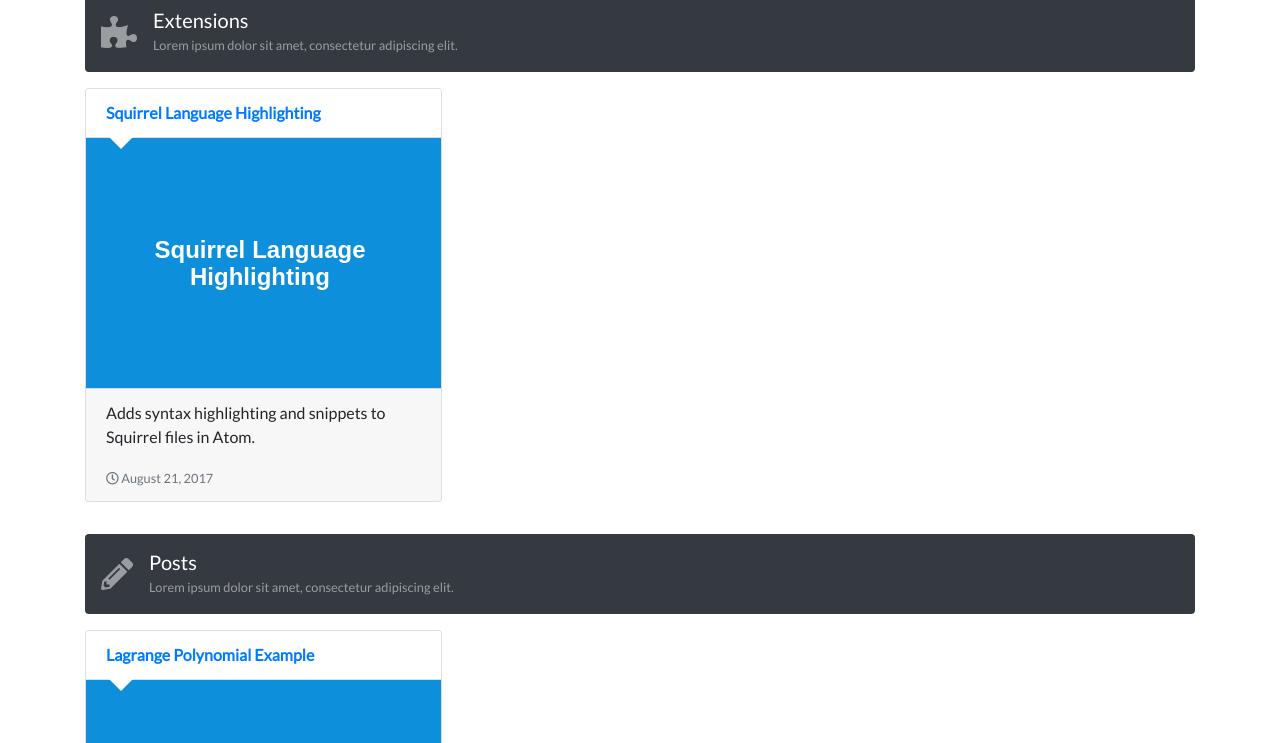
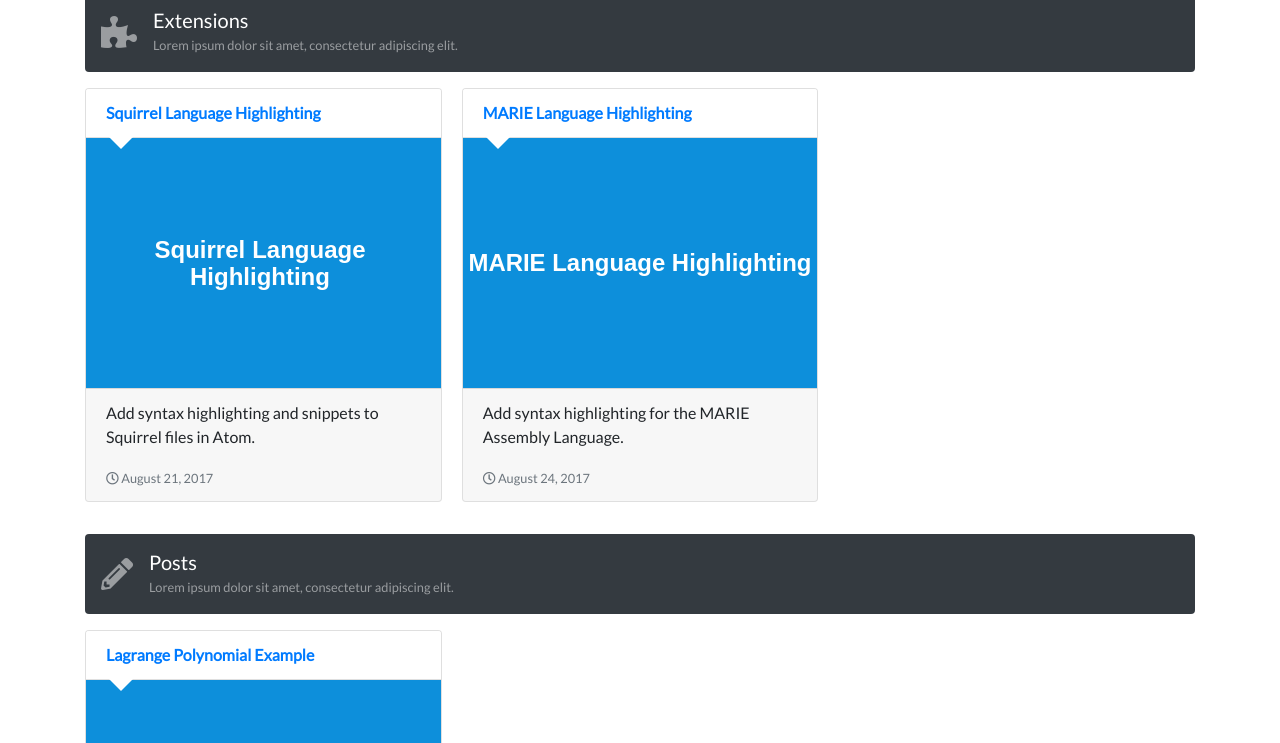
Before and after one commit to mathewmariani/mathewmariani.github.io, a Jekyll site: the page built from index.html, in a window 1280 px wide and 900 px high, scrolled down 1804 px, cut to the strip 157-900 px from the top of the window. Built offline with Jekyll 4.4.1, drawn with Linux system fonts in a browser that asks for light colours; nearby versions of some CDN libraries.

Commit message:
added language-marie [extensions]

```diff
--- a/_data/projects.yml
+++ b/_data/projects.yml
@@ -39,9 +39,15 @@
 extensions:
   - title: Squirrel Language Highlighting
     img:
-    description: Adds syntax highlighting and snippets to Squirrel files in Atom.
+    description: Add syntax highlighting and snippets to Squirrel files in Atom.
     url: https://atom.io/packages/squirrel-language
     date: 2017-08-21
+
+  - title: MARIE Language Highlighting
+    img:
+    description: Add syntax highlighting for the MARIE Assembly Language.
+    url: https://atom.io/packages/language-marie
+    date: 2017-08-24
 
 graphics:
   - title: Pixel Lighting
```
